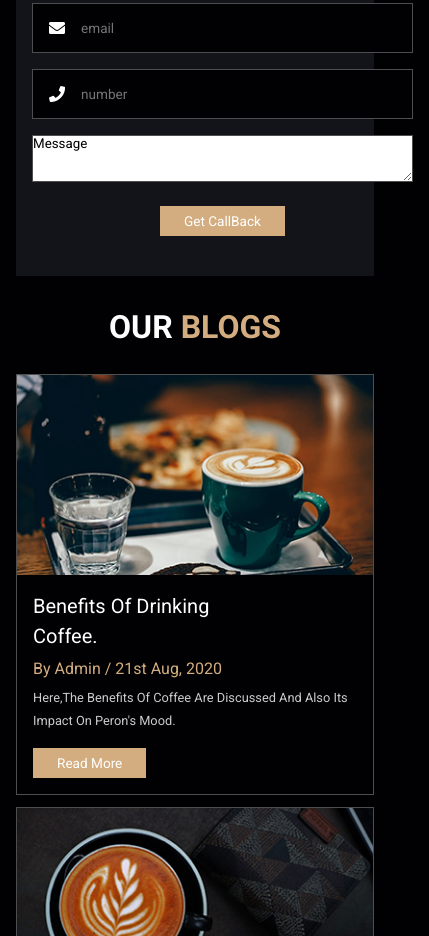
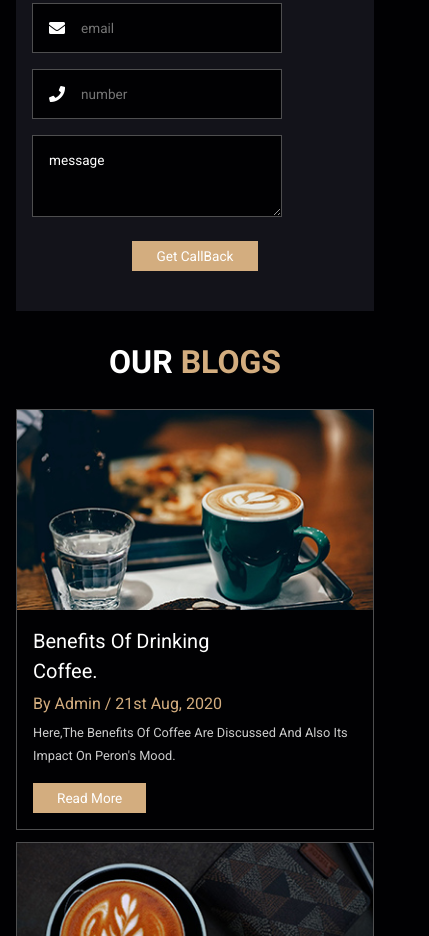
Before and after one commit to LuvPatel/CofeeShopWebsite, a plain HTML site: page index.html in a window 390 px wide. Shown: the part 6088-7024 px from the top of the page, 429 px wide, since content can reach past the window. Drawn offline with Linux system fonts and the light colour scheme.

Commit message:
Add files via upload

```diff
--- a/css/style.css
+++ b/css/style.css
@@ -424,16 +424,7 @@ section{
     font-size: 3.5rem;
     color:#fff;
 }
-#status{
-    margin-top: 10px;;
-    color : #ffffff;
-}
-#status.success{
-    background-color: rgba(211,210,0);
-}
-#status.error{
-    background-color: rgba(250,129,92);
-}
+
 @keyframes status{
     0%{
         opacity: 1;
@@ -472,7 +463,14 @@ section{
     text-transform: none;
     background:none;
 }
-
+.contact .row form .inputBox textarea{
+    width: 100%;
+    padding:2rem;
+    font-size: 1.7rem;
+    color:#fff;
+    text-transform: none;
+    background:none;
+}
 .blogs .box-container{
     display: grid;
     grid-template-columns: repeat(auto-fit, minmax(30rem, 1fr));
@@ -654,7 +652,9 @@ section{
     .home .content p{
         font-size: 1.5rem;
     }
-
+    .contact .row form .inputBox{
+        width: 350px;
+    }
 }
 
 @media (max-width:450px){
@@ -662,5 +662,7 @@ section{
     html{
         font-size: 50%;
     }
-
+    .contact .row form .inputBox{
+        width: 250px;
+    }
 }
```
